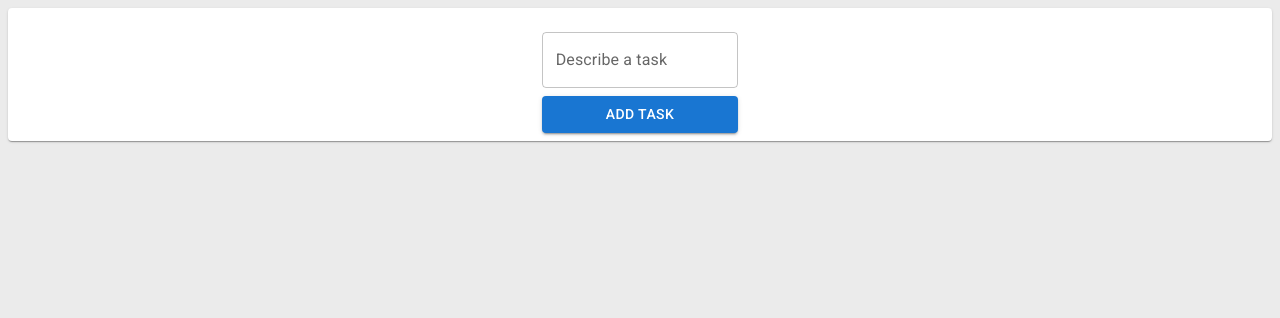
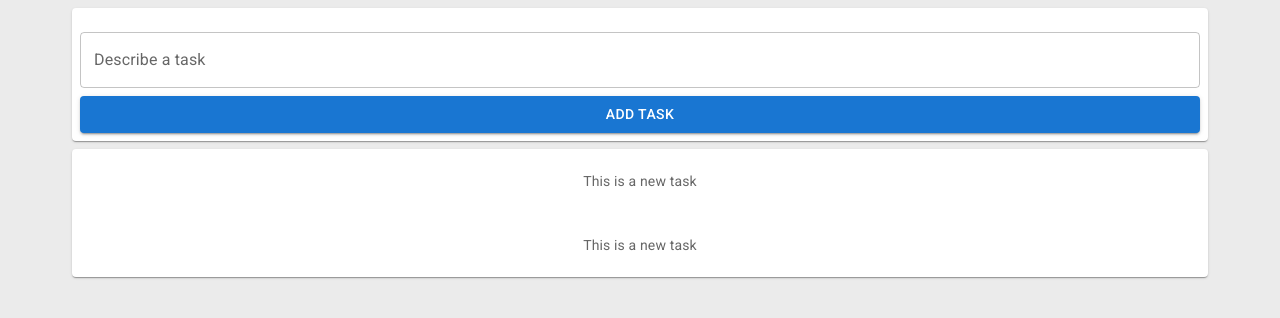
Before and after one commit to paulocesar/todo, a React (Create React App) app: page / in a window 1280 px wide. Shown: the top 318 px of the page. Built offline with nearby package versions, Linux system fonts and the light colour scheme.

Commit message:
add grid list

```diff
--- a/public/index.html
+++ b/public/index.html
@@ -3,7 +3,7 @@
   <head>
     <meta charset="utf-8" />
     <link rel="icon" href="%PUBLIC_URL%/favicon.ico" />
-    <meta name="viewport" content="width=device-width, initial-scale=1" />
+    <meta name="viewport" content="initial-scale=1, width=device-width" />
     <meta name="theme-color" content="#000000" />
     <meta name="description" content="TODO App" />
     <link rel="manifest" href="%PUBLIC_URL%/manifest.json" />
--- a/src/App.js
+++ b/src/App.js
@@ -7,22 +7,22 @@ import Paper from '@mui/material/Paper';
 import FormControl from '@mui/material/FormControl';
 import TextField from '@mui/material/TextField';
 import Button from '@mui/material/Button';
+import Container from '@mui/material/Container';
 
 const Item = styled(Paper)(({ theme }) => ({
   backgroundColor: theme.palette.mode === 'dark' ? '#1A2027' : '#fff',
   ...theme.typography.body2,
   padding: theme.spacing(1),
+  margin: theme.spacing(1),
   textAlign: 'center',
   color: theme.palette.text.secondary,
 }));
 
 function TaskList() {
     return (
-        <Box sx={{ flexGrow: 1 }}>
-            <Grid container spacing={2}>
-                <Grid xs={12}>
+        <Container maxWidth="lg">
             <Item>
-                        <FormControl sx={{ width: '25ch' }}>
+                <FormControl sx={{ width: 1 }}>
                     <TextField id="task"
                         label="Describe a task"
                         margin="normal"
@@ -30,9 +30,19 @@ function TaskList() {
                     <Button variant="contained">Add Task</Button>
                 </FormControl>
             </Item>
+            <Item>
+                <Box sx={{ flexGrow: 1 }}>
+                    <Grid container spacing={2}>
+                        <Grid xs={12}>
+                            <p>This is a new task</p>
+                        </Grid>
+                        <Grid xs={12}>
+                            <p>This is a new task</p>
                         </Grid>
                     </Grid>
                 </Box>
+            </Item>
+        </Container>
     );
 }
 
```
Also changed, not shown: 1 other file (tests, documents, lock files or other folders). Lines whose indentation alone changed are shown as unchanged.
